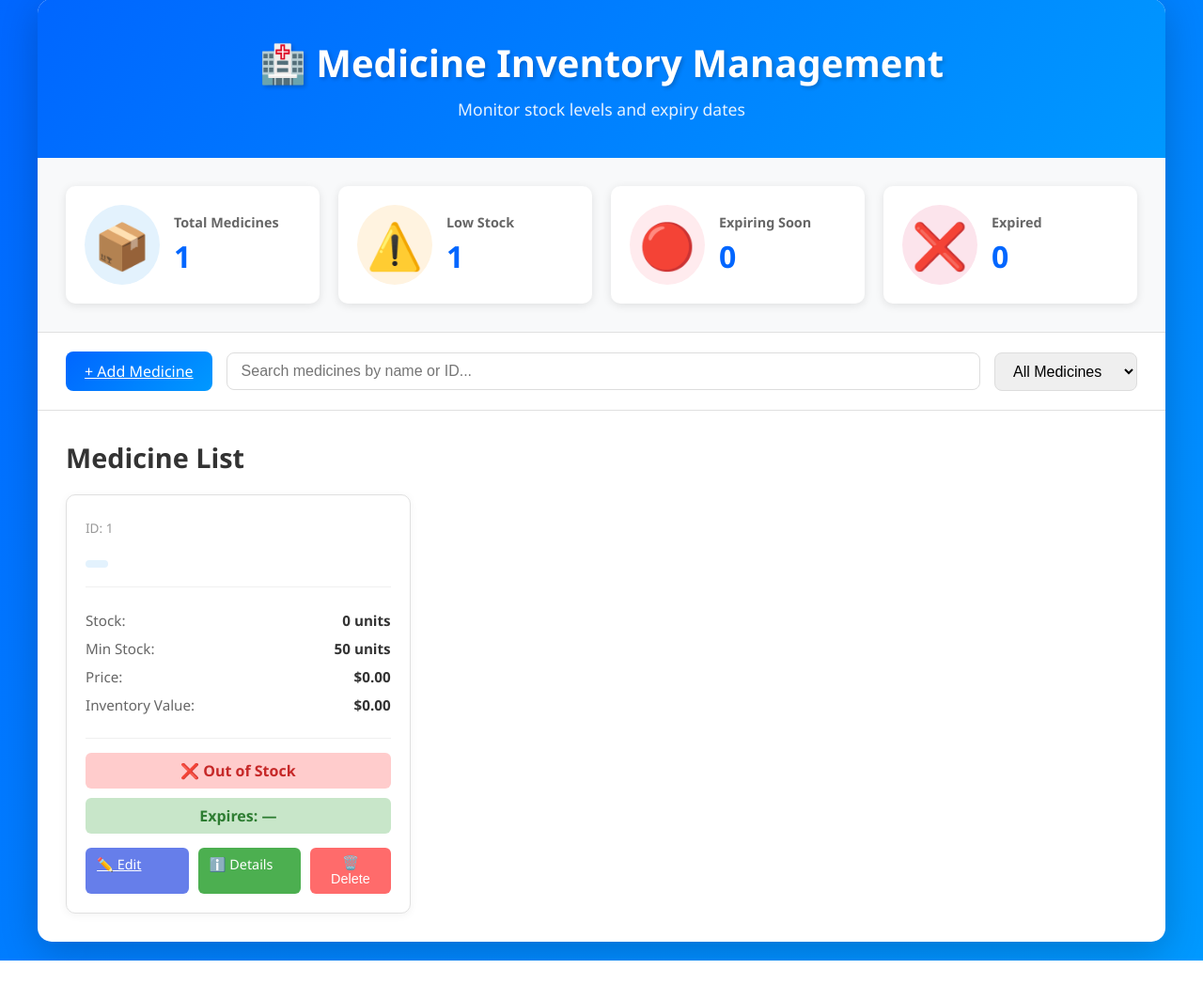
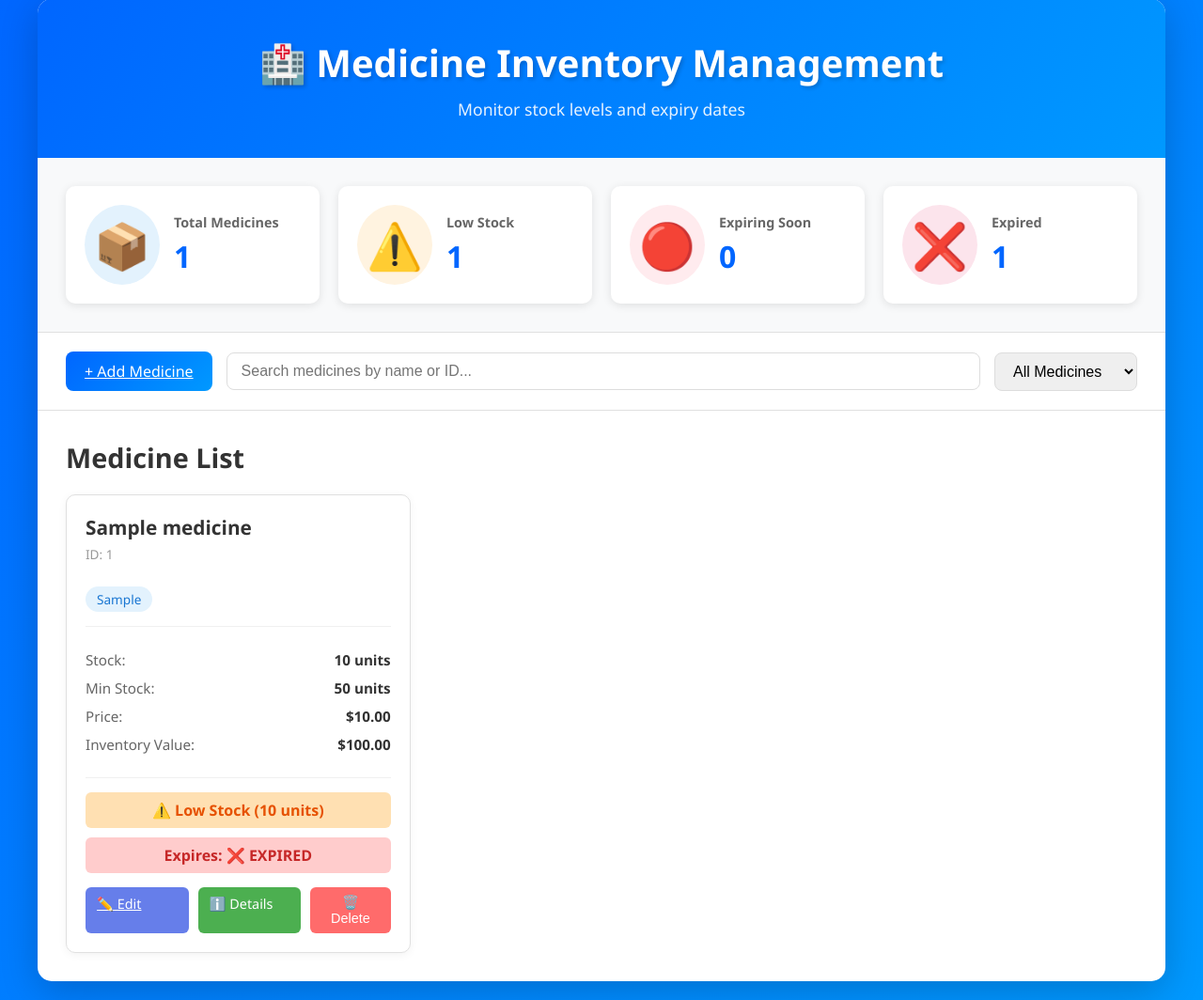
Before and after one commit to pharoah0411/workshop-2, a PHP site: page /workshop/medDirectory.php in a window 1280 px wide. Shown: the part 21-1085 px from the top of the page at 94% size. Before the commit the page ends 1043 px from the top, so only its background shows below. Run offline with PHP 8.4, Linux system fonts and the light colour scheme; tables that the repository leaves empty or names only in its code hold one stand-in row (values such as "Sample post"); some libraries are stand-ins or nearby versions.

Commit message:
meddirectory done

```diff
--- a/medDirectory.php
+++ b/medDirectory.php
@@ -41,20 +41,20 @@ $min_stock_defaults = [
 ];
 
 try {
-    // CRITICAL FIX: Use MEDICINE_ID in the SELECT statement
-    $sql = "SELECT MEDICINE_ID, Name, Category_Type, Quantity_In_Stock, Expiry_Date, Supplier_Name, Unit_Price, Stock_Price FROM Medicine";
+    // FIX: Use MEDICINE_ID in the SELECT statement
+    $sql = "SELECT MEDICINE_ID, NAME, CATEGORY_TYPE, QUANTITY_IN_STOCK, EXPIRY_DATE, SUPPLIER_NAME, UNIT_PRICE, STOCK_PRICE FROM Medicine";
 
     if (isset($pdo) && $pdo !== null) {
         // PDO fetch logic
         $stmt = $pdo->query($sql);
         $rows = $stmt->fetchAll(PDO::FETCH_ASSOC);
         foreach ($rows as $r) {
-            if (!empty($r['Expiry_Date'])) {
-                $d = $r['Expiry_Date'];
-                if ($d instanceof DateTime) $r['Expiry_Date'] = $d->format('Y-m-d');
-                else $r['Expiry_Date'] = date('Y-m-d', strtotime($r['Expiry_Date']));
+            if (!empty($r['EXPIRY_DATE'])) {
+                $d = $r['EXPIRY_DATE'];
+                if ($d instanceof DateTime) $r['EXPIRY_DATE'] = $d->format('Y-m-d');
+                else $r['EXPIRY_DATE'] = date('Y-m-d', strtotime($r['EXPIRY_DATE']));
             }
-            $id_key = $r['MEDICINE_ID'] ?? null; // FIX: Use MEDICINE_ID
+            $id_key = $r['MEDICINE_ID'] ?? null;
             $r['minStock'] = $min_stock_defaults[(string)$id_key] ?? $min_stock_defaults['default'];
             $all_meds[] = $r;
         }
@@ -71,10 +71,10 @@ try {
             $connection_error_message = '❌ DATABASE QUERY FAILED: ' . $error_msg;
         } else {
             while ($r = sqlsrv_fetch_array($stmt, SQLSRV_FETCH_ASSOC)) {
-                if (!empty($r['Expiry_Date']) && $r['Expiry_Date'] instanceof DateTime) {
-                    $r['Expiry_Date'] = $r['Expiry_Date']->format('Y-m-d');
+                if (!empty($r['EXPIRY_DATE']) && $r['EXPIRY_DATE'] instanceof DateTime) {
+                    $r['EXPIRY_DATE'] = $r['EXPIRY_DATE']->format('Y-m-d');
                 }
-                $id_key = $r['MEDICINE_ID'] ?? null; // FIX: Use MEDICINE_ID
+                $id_key = $r['MEDICINE_ID'] ?? null;
                 $r['minStock'] = $min_stock_defaults[(string)$id_key] ?? $min_stock_defaults['default'];
                 $all_meds[] = $r;
             }
@@ -119,8 +119,9 @@ $meds_to_display = array_filter($all_meds, function($m) use ($search_query, $fil
     // Search filter
     if ($search_query !== '') {
         $q = strtolower($search_query);
-        $name = strtolower($m['Name'] ?? '');
-        $id = strtolower($m['MEDICINE_ID'] ?? ''); // FIX: Use MEDICINE_ID
+        // FIX: Use all-caps column names for search
+        $name = strtolower($m['NAME'] ?? '');
+        $id = strtolower($m['MEDICINE_ID'] ?? '');
         $category = strtolower($m['CATEGORY_TYPE'] ?? '');
         if (strpos($name, $q) === false && strpos($id, $q) === false && strpos($category, $q) === false) {
             return false;
@@ -287,7 +288,8 @@ $meds_to_display = array_filter($all_meds, function($m) use ($search_query, $fil
             <div class="medicines-list" id="medicinesList">
                 <?php if (!empty($meds_to_display)): ?>
                     <?php foreach ($meds_to_display as $m):
-                        $id = htmlspecialchars($m['MEDICINE_ID'] ?? ''); // FIX: Use MEDICINE_ID
+                        // FIXES APPLIED HERE: Using all-caps column names for display
+                        $id = htmlspecialchars($m['MEDICINE_ID'] ?? '');
                         $name = htmlspecialchars($m['NAME'] ?? '');
                         $category = htmlspecialchars($m['CATEGORY_TYPE'] ?? '');
                         $stock = (int)($m['QUANTITY_IN_STOCK'] ?? 0);
```
